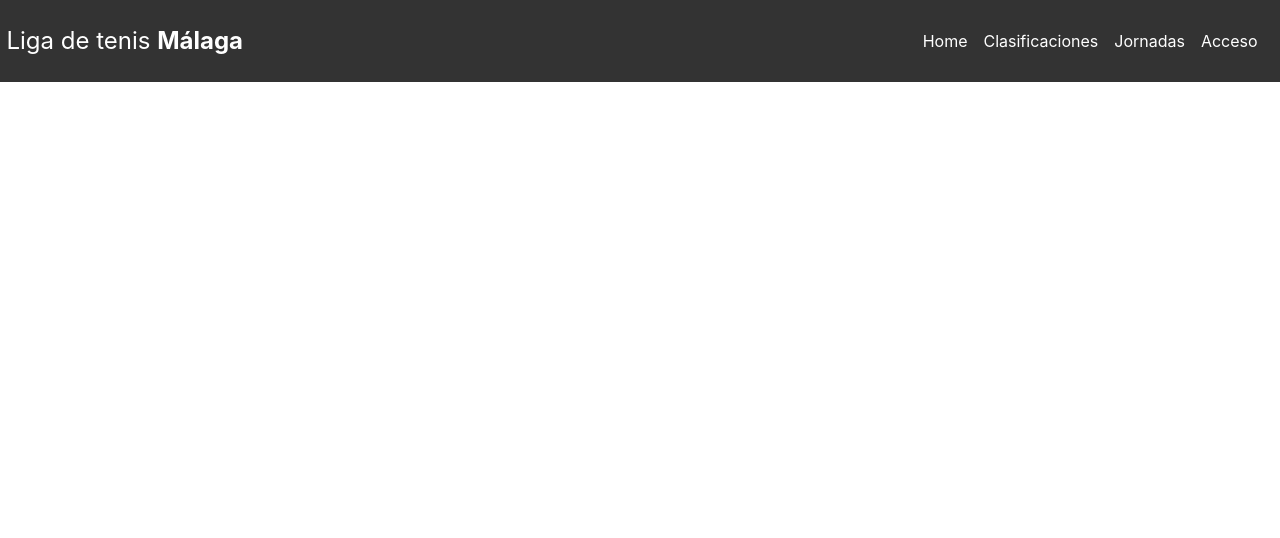
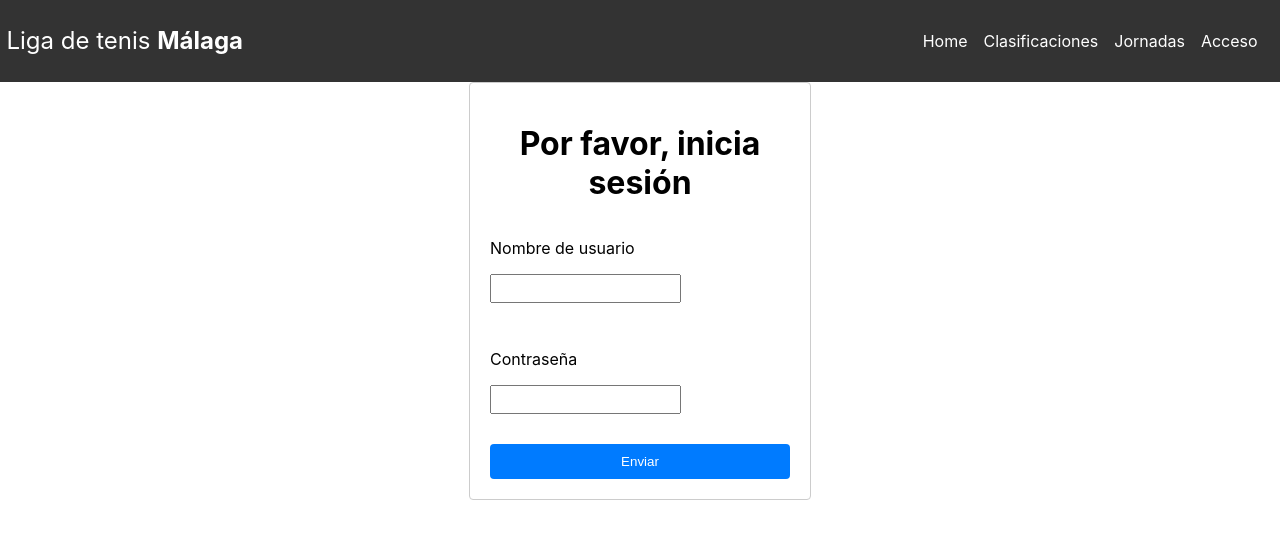
Before and after one commit to javigoas/poc, a React (Create React App) app: page /acceso in a window 1280 px wide. Shown: the top 538 px of the page. Built offline with nearby package versions, Linux system fonts and the light colour scheme.

Commit message:
poc front

```diff
--- a/package.json
+++ b/package.json
@@ -7,6 +7,7 @@
     "@testing-library/react": "^13.4.0",
     "@testing-library/user-event": "^13.5.0",
     "react": "^18.2.0",
+    "react-device-detect": "^2.2.3",
     "react-dom": "^18.2.0",
     "react-router-dom": "^6.22.3",
     "react-scripts": "5.0.1",
--- a/src/App.js
+++ b/src/App.js
@@ -17,7 +17,7 @@ function App() {
           <Route path="/" element={<Home/>} />
           <Route path="/clasif" element={<Clasificaciones/>} />
           <Route path="/jornadas" element={<Jornadas/>} />
-          <Route path="/accesso" element={<Acceso/>} />
+          <Route path="/acceso" element={<Acceso/>} />
           <Route path="/upload-results" element={<UploadResults/>} />
         </Routes>
       </StyledWrapper>
--- a/src/components/Acceso.jsx
+++ b/src/components/Acceso.jsx
@@ -1,14 +1,59 @@
-import PropTypes from 'prop-types'
-import React, { Component } from 'react'
+import React from 'react';
+import styled from 'styled-components';
 
-export class Acceso extends Component {
-  static propTypes = {}
+// Define los estilos utilizando Styled Components
+const LoginWrapper = styled.div`
+  width: 300px;
+  margin: 0 auto;
+  padding: 20px;
+  border: 1px solid #ccc;
+  border-radius: 4px;
+`;
 
-  render() {
-    return (
-      <div>Acceso</div>
-    )
-  }
+const Title = styled.h1`
+  text-align: center;
+  margin-bottom: 20px;
+`;
+
+const Form = styled.form`
+  display: flex;
+  flex-direction: column;
+`;
+
+const Label = styled.label`
+  margin-bottom: 10px;
+`;
+
+const Input = styled.input`
+  padding: 5px;
+  margin-bottom: 20px;
+`;
+
+const Button = styled.button`
+  padding: 10px;
+  background-color: #007bff;
+  color: white;
+  border: none;
+  border-radius: 4px;
+  cursor: pointer;
+`;
+
+// Componente de inicio de sesión
+export default function Acceso() {
+  return (
+    <LoginWrapper>
+      <Title>Por favor, inicia sesión</Title>
+      <Form>
+        <Label>
+          <p>Nombre de usuario</p>
+          <Input type="text" />
+        </Label>
+        <Label>
+          <p>Contraseña</p>
+          <Input type="password" />
+        </Label>
+        <Button type="submit">Enviar</Button>
+      </Form>
+    </LoginWrapper>
+  );
 }
-
-export default Acceso
--- a/src/components/Navbar.jsx
+++ b/src/components/Navbar.jsx
@@ -2,20 +2,23 @@ import React, {useState} from 'react'
 import styled from 'styled-components'
 import BurguerButton from './BurguerButton'
 import { Link } from 'react-router-dom'
+import { isMobile } from 'react-device-detect';
 
 function Navbar() {
 
    const [clicked, setClicked] = useState(false)
+   const [userLoged, setUserLoged] = useState(false)
    const handleClick = () => {
     //cuando esta true lo pasa a false y vice versa
     setClicked(!clicked)
    }
    const handleAccessClick = () => {
     //cuando esta true lo pasa a false y vice versa
-    setUserLoged(!userLoged)
+    setClicked(!clicked)
+    //setUserLoged(!userLoged)
 }
 
-  const [userLoged, setUserLoged] = useState(false)
+
 
   return (
     <>
@@ -28,9 +31,11 @@ function Navbar() {
                 <Link onClick={handleAccessClick} to="/acceso" href="#h">Acceso</Link>
                 {userLoged && <Link onClick={handleClick} to="/upload-results" href="#h">Subir resultados</Link>}
             </div>
+
                <div className='burguer'>
                  <BurguerButton clicked={clicked} handleClick={handleClick} />
                </div>
+
             <BgDiv className={`initial ${clicked ? ' active' : ''}`}></BgDiv>
         </NavContainer>
     </>
@@ -83,6 +88,7 @@ const NavContainer = styled.nav`
     }
   }
   .links.active{
+    @media(max-width: 768px){
       width: 100%;
       display: block;
       position: absolute;
@@ -98,10 +104,12 @@ const NavContainer = styled.nav`
         color: white;
       }
     }
+  }
   .burguer{
     @media(min-width: 768px){
       display: none;
     }
+    z-index: 0;
   }
 `
 
@@ -116,10 +124,12 @@ const BgDiv = styled.div`
   transition: all .6s ease ;
 
   &.active{
+    @media(max-width: 768px){
       border-radius: 0 0 80% 0;
       top: 0;
       left: 0;
       width: 100%;
       height: 100%;
     }
+  }
 `
```
Also changed, not shown: 2 other files (tests, documents, lock files or other folders). Lines whose indentation alone changed are shown as unchanged.
